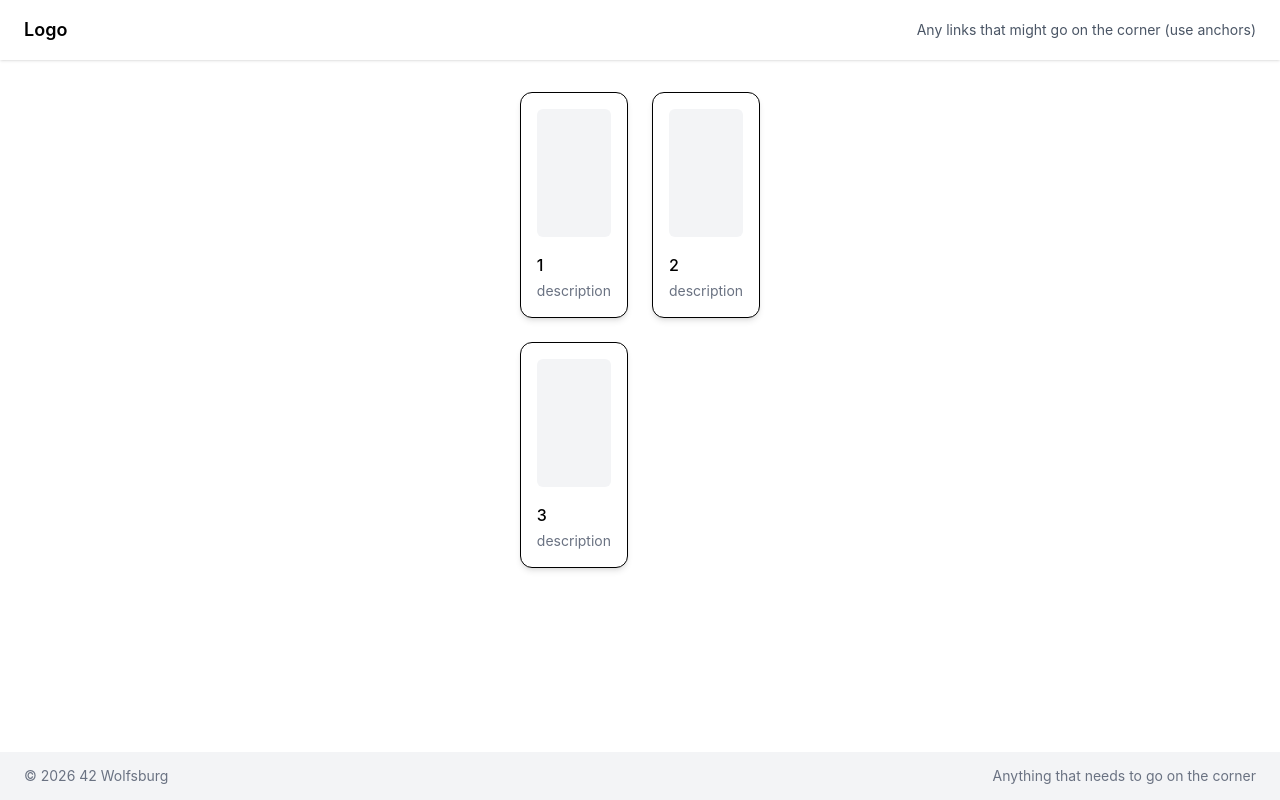
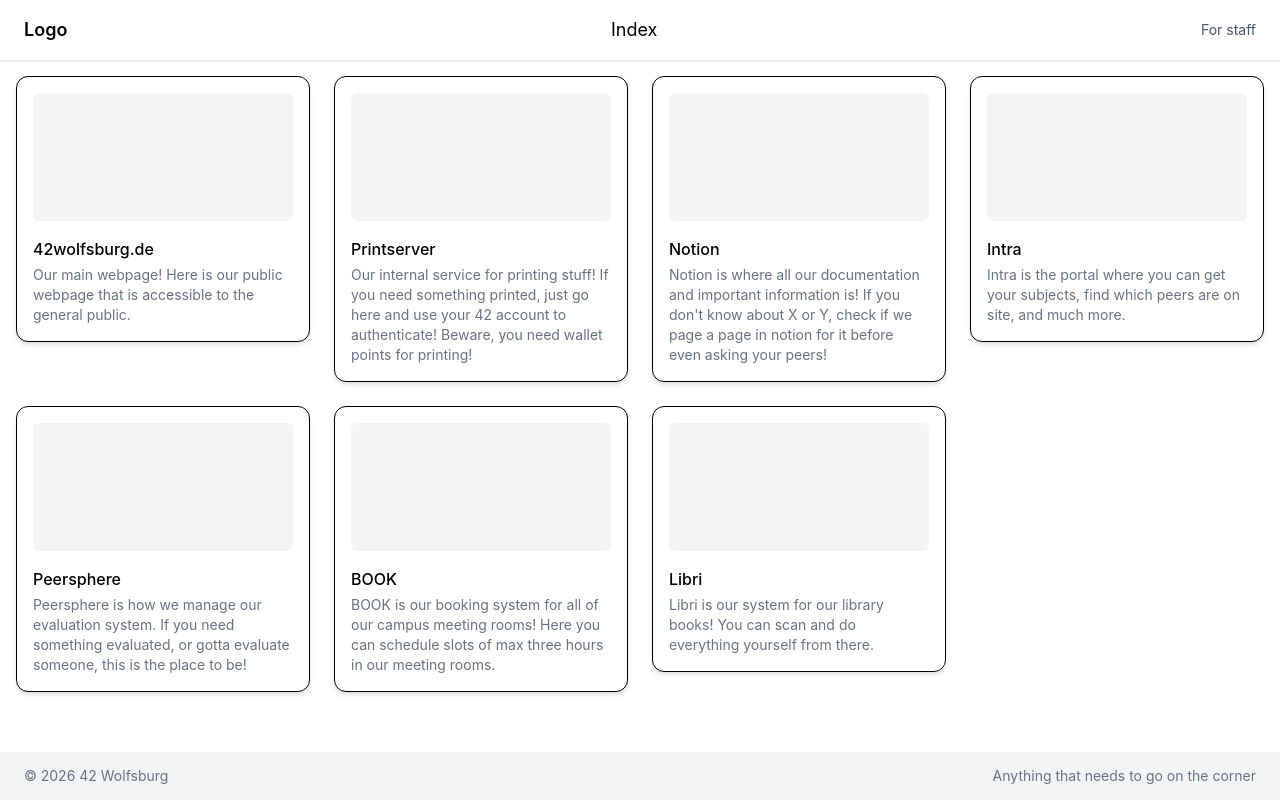
Before and after one commit to 42wolfsburg/index, a React (Vite) app in the folder index-app/: page / in a window 1280 px wide. Built offline with nearby package versions, Linux system fonts and the light colour scheme.

Commit message:
chore: redesigning the cards and adding links

```diff
--- a/index-app/src/App.jsx
+++ b/index-app/src/App.jsx
@@ -1,11 +1,12 @@
 import { BrowserRouter, Routes, Route } from 'react-router-dom'
-import Home from './routes/Home'
+import { Home, Staff } from './routes'
 
 function App() {
   return (
     <BrowserRouter>
       <Routes>
         <Route path="/" element={<Home />} />
+        <Route path="/staff" element={<Staff />} />
         {/* ADD OTHER ROUTES HERE IF NECESSARY */}
       </Routes>
     </BrowserRouter>
--- a/index-app/src/components/Card.jsx
+++ b/index-app/src/components/Card.jsx
@@ -1,10 +1,12 @@
 // Card.jsx
-export default function Card({ title, description }) {
+export default function Card({ title, description, link }) {
   return (
+    <a href={link}>
     <div className="rounded-xl border p-4 bg-white shadow-md hover:shadow-lg transition">
       <div className="w-full h-32 bg-gray-100 rounded-md mb-4" />
       <h2 className="font-medium text-base mb-1">{title}</h2>
       <p className="text-sm text-gray-500">{description}</p>
     </div>
+    </a>
   )
 }
--- a/index-app/src/components/Header.jsx
+++ b/index-app/src/components/Header.jsx
@@ -1,10 +1,10 @@
-// Header.jsx
 export default function Header() {
   return (
     <header className="flex justify-between items-center px-6 py-4 bg-white shadow-sm">
       <span className="font-semibold text-lg">Logo</span>
+      <span className="text-lg">Index</span>
       <nav className="flex gap-6 text-sm text-gray-600">
-        Any links that might go on the corner (use anchors)
+        <a href="/staff">For staff</a>
       </nav>
     </header>
   )
--- a/index-app/src/routes/Home.jsx
+++ b/index-app/src/routes/Home.jsx
@@ -1,16 +1,21 @@
 import { Header, Footer, Card } from '../components'
 
+// if you need another card, just add it in the list of items following the structure of title, description, and link inside curly brackets.
 const items = [
-    {title: "1", description: "description"},
-    {title: "2", description: "description"},
-    {title: "3", description: "description"},
+    {title: "42wolfsburg.de", description: "Our main webpage! Here is our public webpage that is accessible to the general public.", link: "https://www.42wolfsburg.de"},
+    {title: "Printserver", description: "Our internal service for printing stuff! If you need something printed, just go here and use your 42 account to authenticate! Beware, you need wallet points for printing!", link: "https://printserver.42wolfsburg.de"},
+    {title: "Notion", description: "Notion is where all our documentation and important information is! If you don't know about X or Y, check if we page a page in notion for it before even asking your peers!", link: "https://www.notion.so/42wolfsburgberlin/Wolfsburg-5564a9071a0a4b13b5a05f3584ed4c7b"},
+    {title: "Intra", description: "Intra is the portal where you can get your subjects, find which peers are on site, and much more.", link: "https://intra.42.fr"},
+    {title: "Peersphere", description: "Peersphere is how we manage our evaluation system. If you need something evaluated, or gotta evaluate someone, this is the place to be!", link: "https://peersphere.42wolfsburg.de"},
+    {title: "BOOK", description: "BOOK is our booking system for all of our campus meeting rooms! Here you can schedule slots of max three hours in our meeting rooms.", link: "https://meeting.42wolfsburg.de"},
+    {title: "Libri", description: "Libri is our system for our library books! You can scan and do everything yourself from there.", link: "https://libri.42wolfsburg.de"}
 ]
 
 const Home = () => {
     return (
         <div className="min-h-screen flex flex-col">
             <Header />
-            <main className="flex p-8 grid grid-cols-1 lg:grid-cols-2 max-w-xl mx-auto gap-6">
+            <main className="flex p-4 grid grid-cols-1 lg:grid-cols-4 mx-auto gap-6">
                 {items.map((item, i) => <Card key={i} {...item} />)}
             </main>
             <Footer />
--- /dev/null
+++ b/index-app/src/routes/Staff.jsx
@@ -0,0 +1,24 @@
+import { Header, Footer, Card } from '../components'
+
+const items = [
+    {title: "42wolfsburg.de", description: "Our main webpage! Here is our public webpage that is accessible to the general public.", link: "https://www.42wolfsburg.de"},
+    {title: "Printserver", description: "This is our webapp that takes care of our printing services.", link: "https://printserver.42wolfsburg.de"},
+    {title: "Notion", description: "Notion is where all our documentation and important information is! If you don't know about X or Y, check if we page a page in notion for it before even asking your peers!", link: "https://app.notion.com/p/42wolfsburgberlin/80e2d6f8e2bd49b280bf8e77e0a5d463?v=eb06d71cf6b54ada999528d9f41dba4a"},
+    {title: "Intra", description: "Intra is where all student related processes can be done. This service is used more commonly by pedago and community. You need an intra login to proceed.", link: "https://auth.42.fr/auth/realms/staff-42/protocol/openid-connect/auth?client_id=intra&redirect_uri=https%3A%2F%2Fadmin.intra.42.fr%2Fusers%2Fauth%2Fkeycloak_admin%2Fcallback&response_type=code&state=48eb3eea8e4f931501e57efefbc734fee01a4ae9bdb4eb8d"},
+    {title: "BOOK", description: "BOOK is our booking system for all of our campus meeting rooms! Here you can schedule slots of max three hours in our meeting rooms.", link: "https://meeting.42wolfsburg.de"},
+    {title: "Libri", description: "Libri is our system for our library books! You can scan and do everything yourself from there.", link: "https://libri.42wolfsburg.de"}
+]
+
+const Staff = () => {
+    return (
+        <div className="min-h-screen flex flex-col">
+            <Header />
+            <main className="flex p-8 grid grid-cols-1 lg:grid-cols-4 mx-auto gap-6">
+                {items.map((item, i) => <Card key={i} {...item} />)}
+            </main>
+            <Footer />
+        </div>
+    )
+}
+
+export default Staff
--- /dev/null
+++ b/index-app/src/routes/index.js
@@ -0,0 +1,2 @@
+export { default as Home } from './Home'
+export { default as Staff } from './Staff'
```
